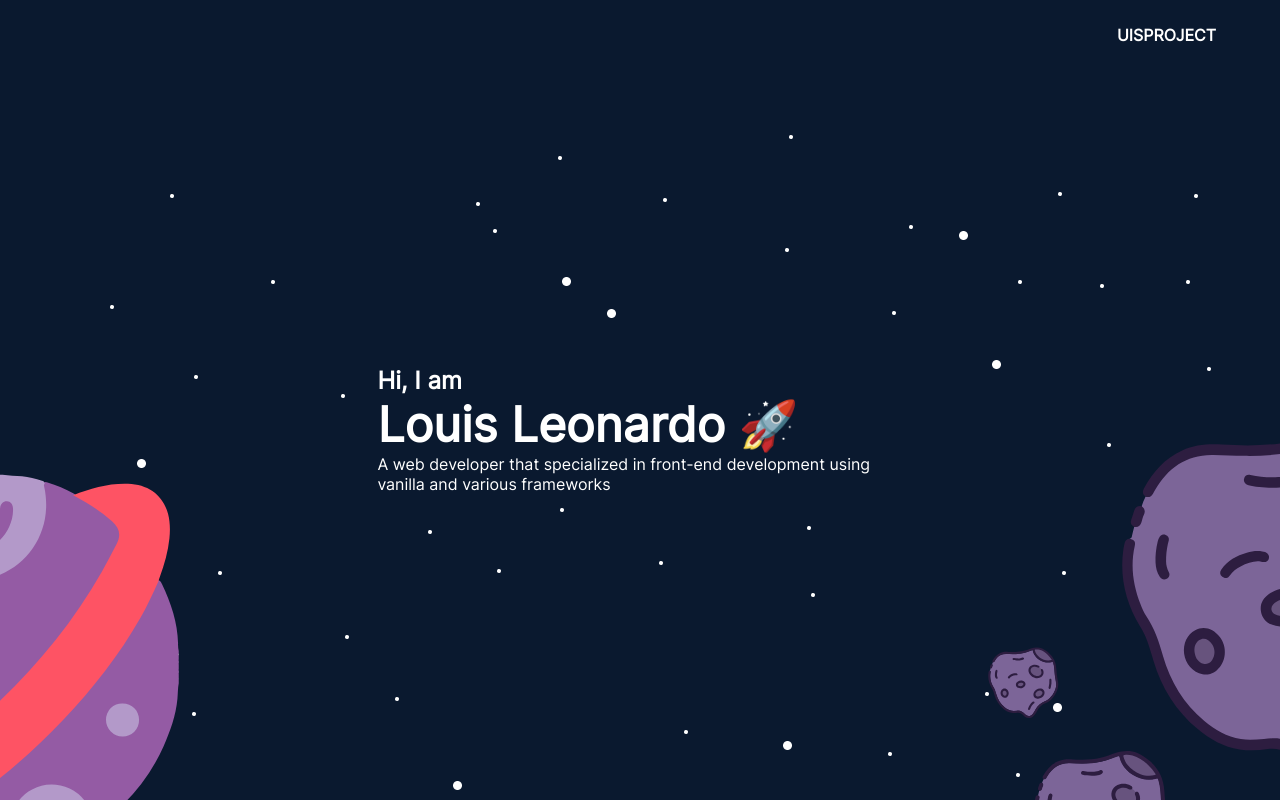
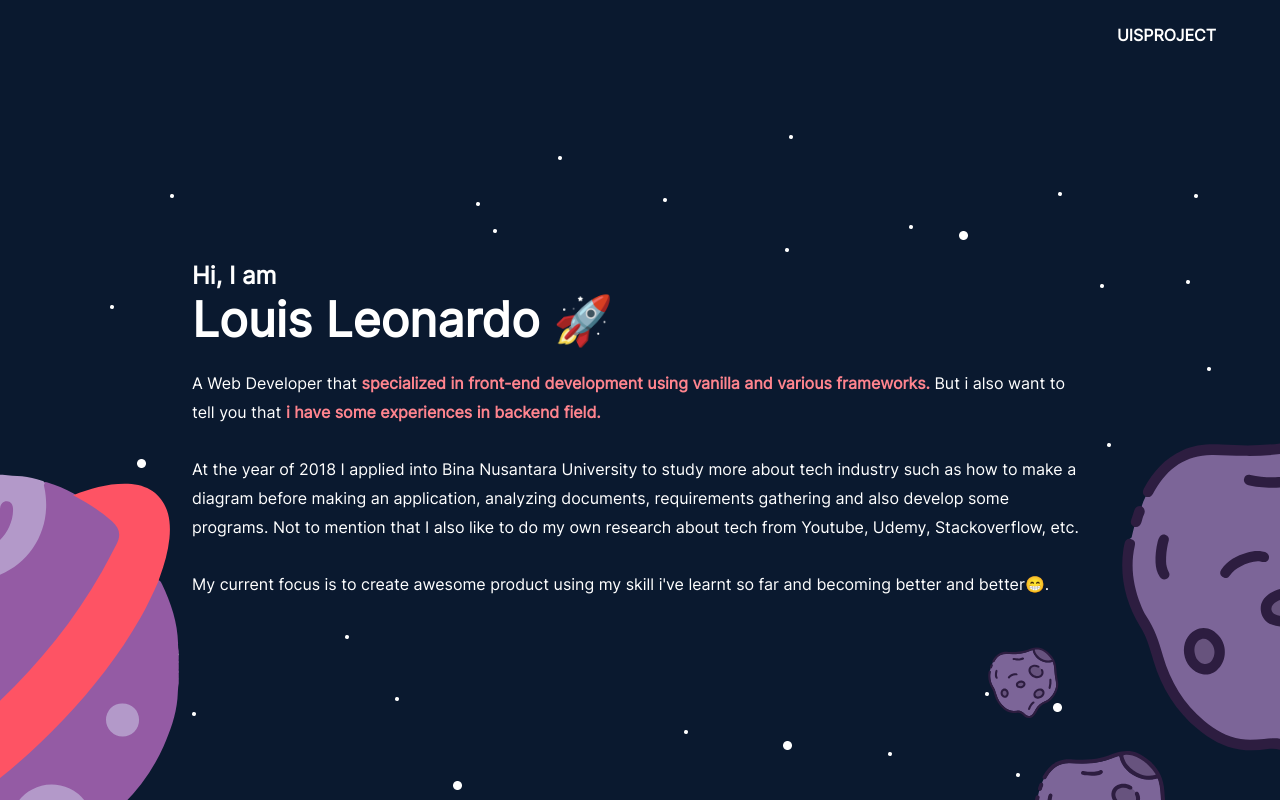
Before and after one commit to uisproject/portfolio, a Svelte app: page / in a window 1280 px wide. Shown: the top 800 px of the page. Built offline with nearby package versions, Linux system fonts and the light colour scheme.

Commit message:
added more contents at home

```diff
--- a/public/global.css
+++ b/public/global.css
@@ -56,6 +56,11 @@ footer {
   text-align: center;
 }
 
+.highlight {
+  font-weight: bold;
+  color: #ff848e;
+}
+
 @media only screen and (max-width: 700px) {
   .img-cover-hide {
     background-color: #0a192f;
--- a/public/styles/home.css
+++ b/public/styles/home.css
@@ -34,7 +34,7 @@
 }
 
 .home-para {
-  /* font-size: 1.5em; */
+  line-height: 1.8em;
 }
 
 #planet {
--- a/src/Components/Home.svelte
+++ b/src/Components/Home.svelte
@@ -11,9 +11,27 @@
       <div class="home-info">
         <h2>Hi, I am</h2>
         <h1 class="home-name">Louis Leonardo 🚀</h1>
+        <br />
         <p class="home-para">
-          A web developer that specialized in front-end development using
-          vanilla and various frameworks
+          A Web Developer that <span class="highlight"
+            >specialized in front-end development using vanilla and various
+            frameworks.</span
+          >
+          But i also want to tell you that
+          <span class="highlight"
+            >i have some experiences in backend field.</span
+          >
+          <br /> <br />
+          At the year of 2018 I applied into Bina Nusantara University to study more
+          about tech industry such as how to make a diagram before making an application,
+          analyzing documents, requirements gathering and also develop some programs.
+          Not to mention that I also like to do my own research about tech from Youtube,
+          Udemy, Stackoverflow, etc.
+
+          <br /><br />
+
+          My current focus is to create awesome product using my skill i've
+          learnt so far and becoming better and better😁.
         </p>
       </div>
     </div>
```
